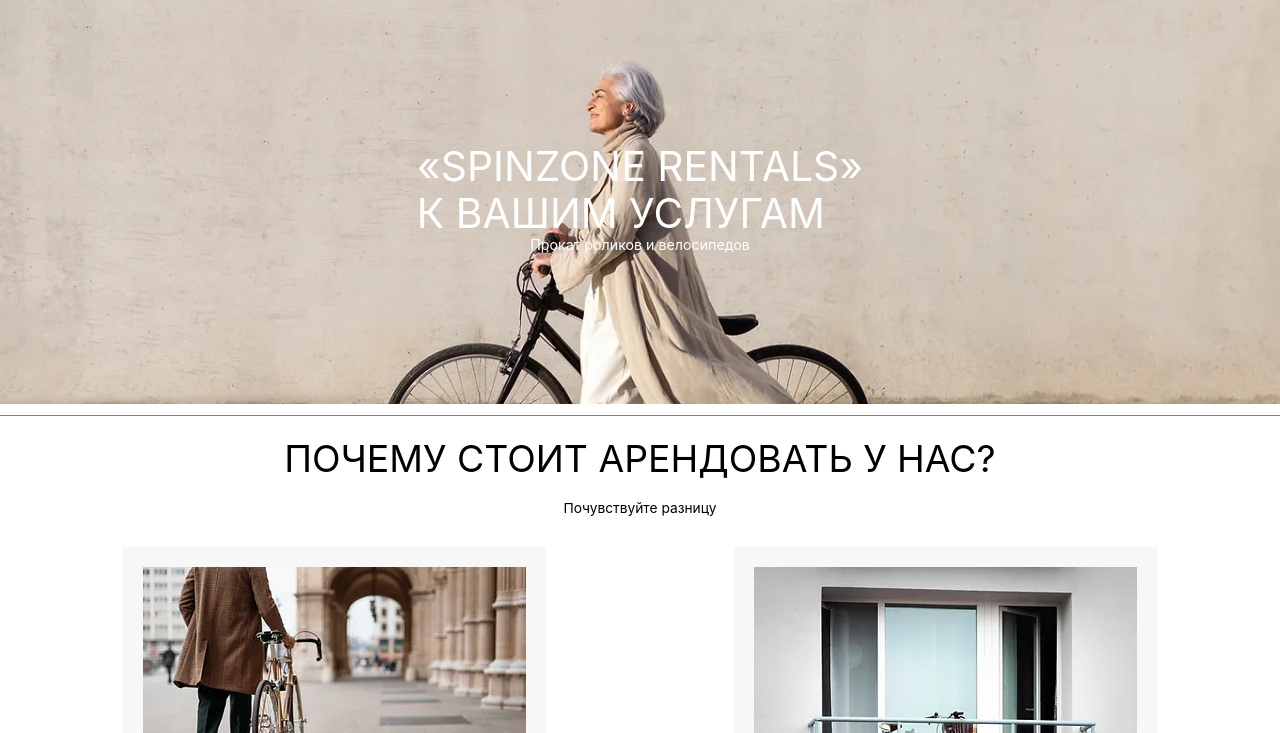
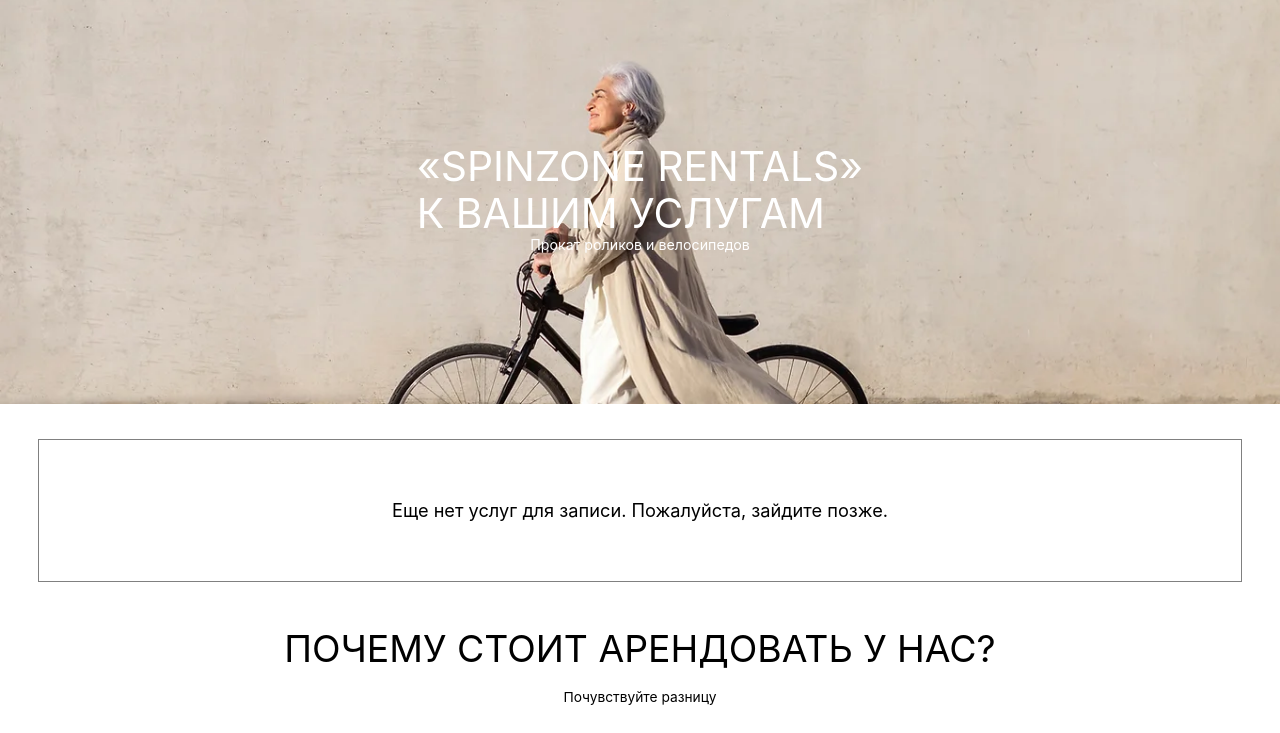
Before and after one commit to KnightParzivalll/SpinZone-Rentals, a plain HTML site: page src/index.html in a window 1280 px wide. Shown: the part 61-794 px from the top of the page. Drawn offline with Linux system fonts and the light colour scheme.

Commit message:
feat: add apartment for visit fix: fix adaptivity in main-pros

```diff
--- a/src/css/global.css
+++ b/src/css/global.css
@@ -14,6 +14,11 @@
   font-family: "Inter";
   font-weight: 400;
   color: white;
+
+  display: flex;
+  flex-direction: column;
+
+  gap: 25px;
 }
 
 .safe-container {
--- a/src/css/index.css
+++ b/src/css/index.css
@@ -50,6 +50,12 @@
   .main-pros-cards-card-text-lower {
     font-size: calc(11px + (14 - 11) * (100vw - 480px) / (1920 - 480));
   }
+
+  .main-visit-appointment-text {
+    width: calc(20% + (90 - 30) / (100% - 0px) * (1920 - 480));
+
+    font-size: calc(16px + (20 - 16) * (100vw - 480px) / (1920 - 480));
+  }
 }
 
 .main-pros {
@@ -67,6 +73,8 @@
   justify-content: center;
   align-items: center;
   flex-wrap: nowrap;
+
+  text-align: center;
 
   gap: 20px;
 
@@ -127,3 +135,19 @@
     grid-column: span 2;
   }
 }
+
+.main-visit-appointment {
+  display: flex;
+  justify-content: center;
+  align-items: center;
+
+  padding: 5% 0;
+
+  border: 0.5px solid grey;
+}
+
+.main-visit-appointment-text {
+  text-align: center;
+
+  color: black;
+}
--- a/src/index.html
+++ b/src/index.html
@@ -39,7 +39,17 @@
         </div>
       </section>
 
-      <section class="divider"></section>
+      <!-- <section class="divider"></section> -->
+
+      <section class="safe-container">
+        <div class="main-visit-appointment">
+          <div class="main-visit-appointment-text">
+            <p>Еще нет услуг для записи. Пожалуйста, зайдите позже.</p>
+          </div>
+        </div>
+      </section>
+
+      <!-- <section class="divider"></section> -->
 
       <section class="safe-container main-pros">
         <div class="main-pros-text">
```
